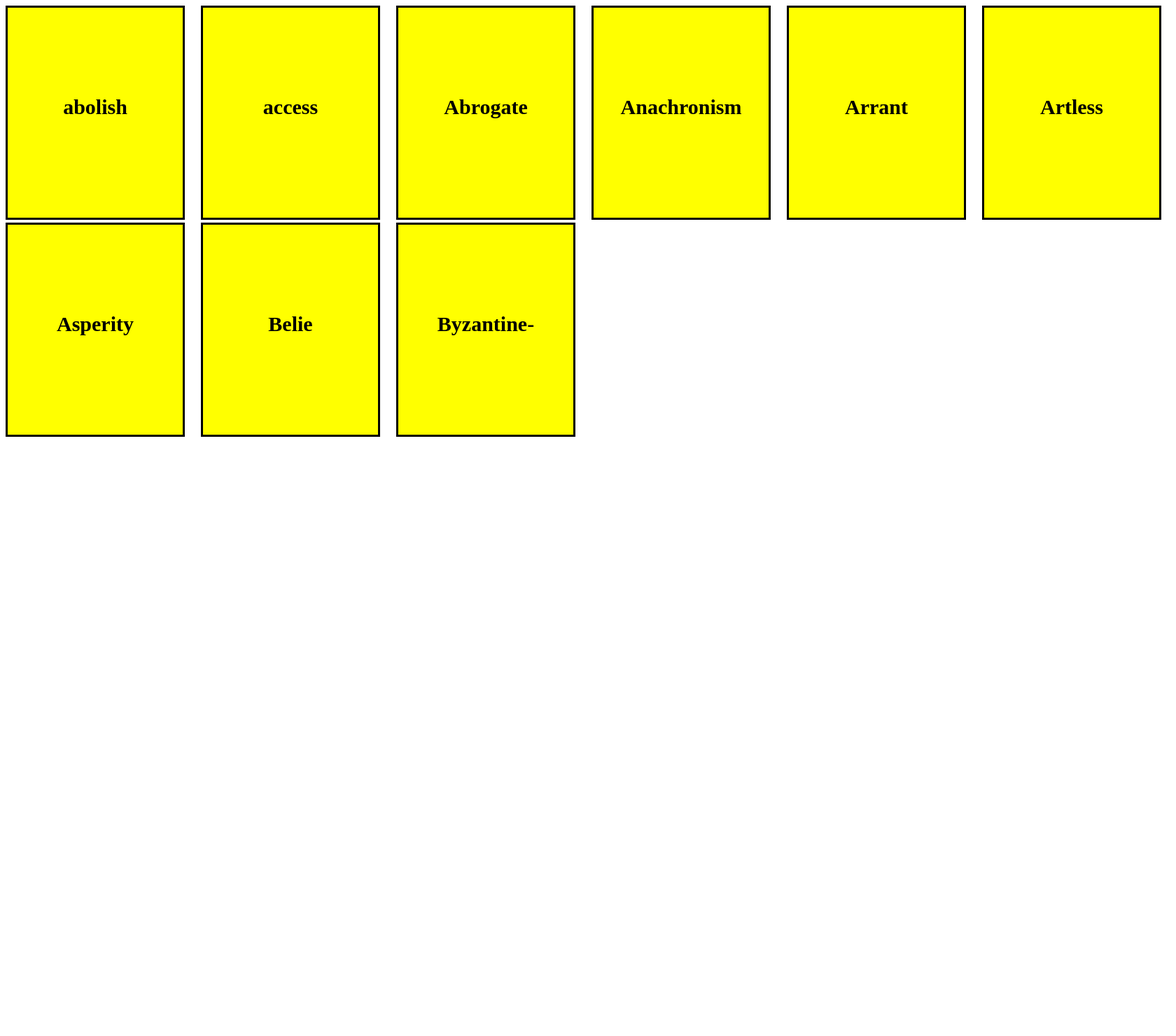
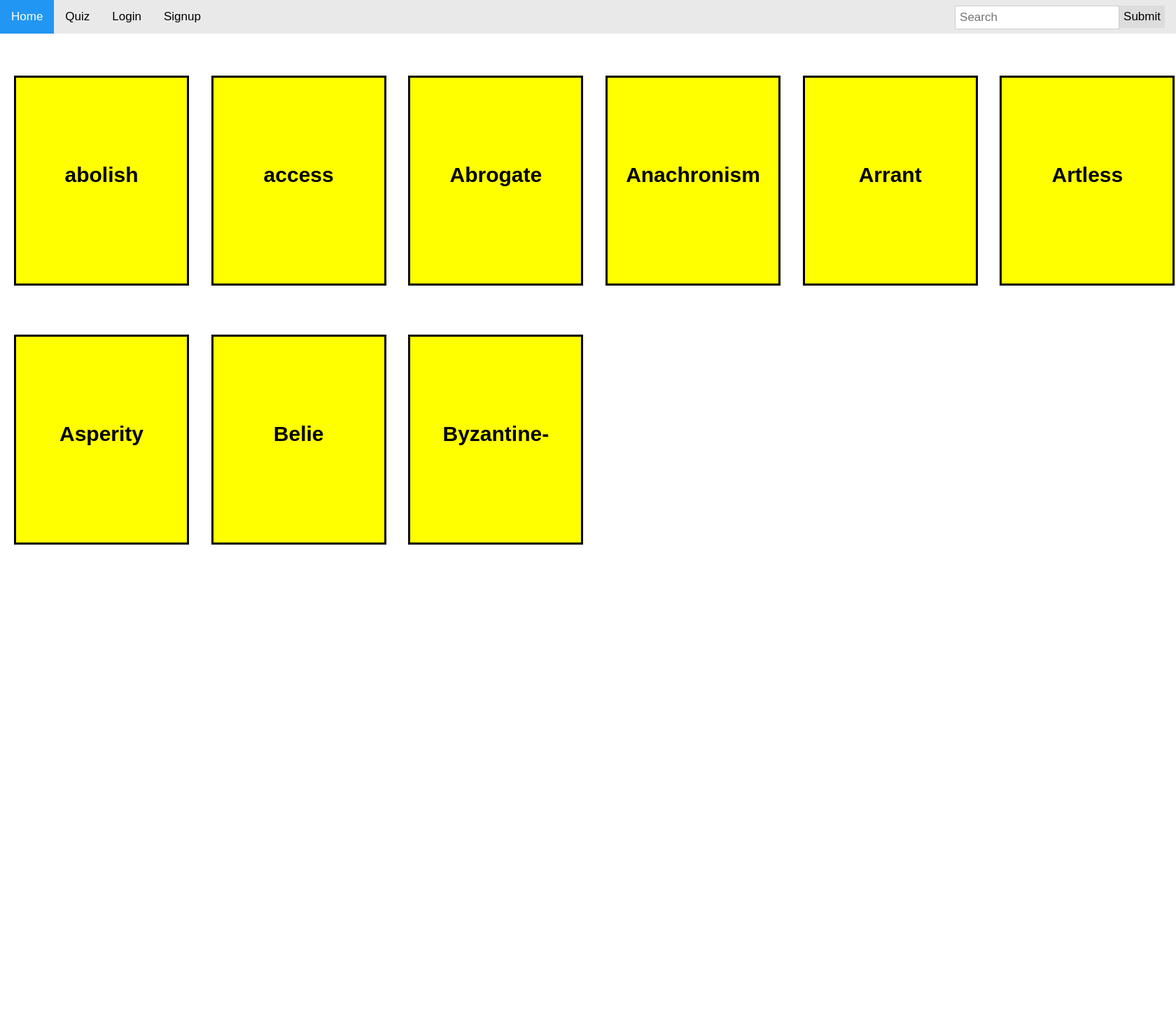
Before and after one commit to Faizan-Alam-1/Language_Flashcards-GeeksforGeeks-, a Django app: page / in a window 1680 px wide. Shown: the top 1480 px of the page at 70% size. Before the commit the page ends 624 px from the top, so only its background shows below. Run offline with Django 4.2, Linux system fonts and the light colour scheme; data comes from the database, SQL or seed files in the repository; both versions use the stored data as it was after the commit.

Commit message:
implement search  feature

```diff
--- a/apps/views.py
+++ b/apps/views.py
@@ -3,7 +3,11 @@ from .models import Addcard
 from .forms import Addcardform
 
 def Home(request):
-    data = Addcard.objects.all()
+    query = request.GET.get('q')
+    if query:
+         data = Addcard.objects.filter(input_box__icontains=query)
+    else:
+        data = Addcard.objects.all()
     return render(request , 'Home.html' , {'data':data})
 
 def Addcards(request):
--- a/templates/Addcard.html
+++ b/templates/Addcard.html
@@ -6,6 +6,7 @@
     <title>Addcard</title>
 </head>
 <body>
+    {% include 'nav.html' %}
     <h1>Addcard</h1>
 
     <form method="post">
--- a/templates/Home.html
+++ b/templates/Home.html
@@ -29,9 +29,11 @@
 
 
         .container {
+            margin-top: 60px;
             position: relative;
             width: 250px;
             height: 300px;
+            margin-left: 20px;
         }
 
         .card {
@@ -73,15 +75,12 @@
         }
 
 
-
-
-
-
     </style>
 
 
     <body>
 
+        {% include 'nav.html' %}
 
         <div class="main_body">
 
--- /dev/null
+++ b/templates/nav.html
@@ -0,0 +1,88 @@
+<!DOCTYPE html>
+<html>
+<head>
+<meta name="viewport" content="width=device-width, initial-scale=1">
+<style>
+* {box-sizing: border-box;}
+
+body {
+  margin: 0;
+  font-family: Arial, Helvetica, sans-serif;
+}
+
+.nav {
+  overflow: hidden;
+  background-color: #e9e9e9;
+}
+
+.nav a {
+  float: left;
+  display: block;
+  color: black;
+  text-align: center;
+  padding: 14px 16px;
+  text-decoration: none;
+  font-size: 17px;
+}
+
+.nav a:hover {
+  background-color: #ddd;
+  color: black;
+}
+
+.nav a.active {
+  background-color: #2196F3;
+  color: white;
+}
+
+.nav .search-container {
+  float: right;
+}
+
+.nav input[type=text] {
+  padding: 6px;
+  margin-top: 8px;
+  font-size: 17px;
+  border: none;
+}
+
+.nav .search-container button {
+  float: right;
+  padding: 6px;
+  margin-top: 8px;
+  margin-right: 16px;
+  background: #ddd;
+  font-size: 17px;
+  border: none;
+  cursor: pointer;
+}
+
+.nav .search-container button:hover {
+  background: #ccc;
+}
+
+
+.nav input[type=text] {
+    border: 1px solid #ccc;
+  }
+
+</style>
+</head>
+<body>
+
+    <div class="nav">
+    <a class="active" href="{% url 'Home' %}">Home</a>
+    <a href="{% url 'addcards' %}">Quiz</a>
+    <a href="#Login">Login</a>
+    <a href="#signup">Signup</a>
+    <div class="search-container">
+        <form>
+            <input type="text" placeholder="Search" type="search" name="q">
+            <button type="submit">Submit</button>
+        </form>
+    </div>
+    </div>
+
+
+</body>
+</html>
```
Also changed, not shown: db.sqlite3.
